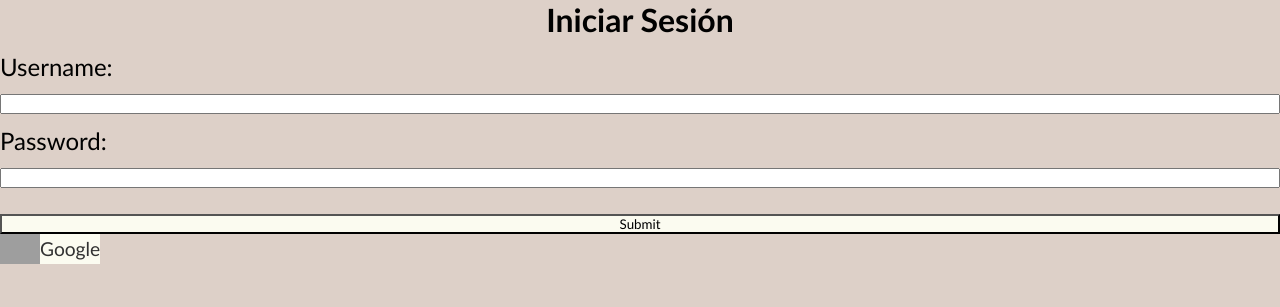
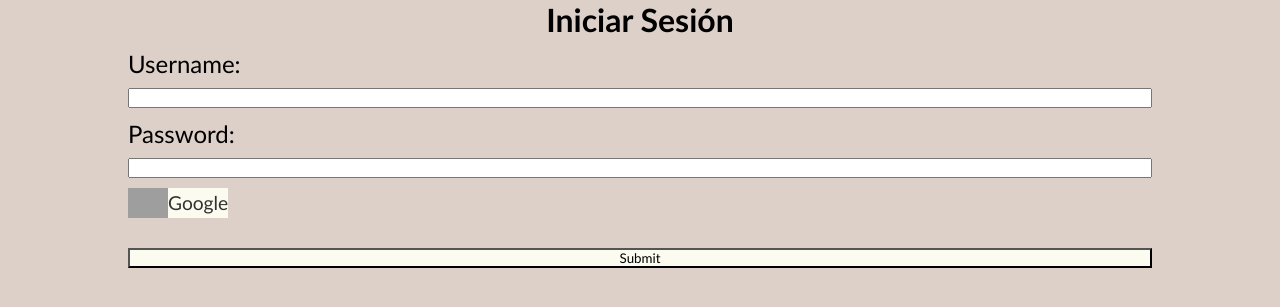
Before and after one commit to Santiago4unos/django-little-url, a Django app: page /login in a window 1280 px wide. Shown: the part 126-433 px from the top of the page. Run offline with Django 4.2, Linux system fonts and the light colour scheme; data comes from the database, SQL or seed files in the repository; both versions use the stored data as it was after the commit; some libraries are stand-ins or nearby versions; grey boxes are pictures that could not be loaded.

Commit message:
Decidí dejar así el login con google

```diff
--- a/url_short/static/url_short/style.css
+++ b/url_short/static/url_short/style.css
@@ -64,6 +64,7 @@
 form {
     display: flex;
     flex-direction: column;
+    padding: 0px 10%;
 }
 
 input[type=submit] {
@@ -97,3 +98,12 @@
 span {
     align-self: center;
 }
+
+div.form-row {
+    padding-top: 10px;
+}
+
+div#google-login {
+    padding-top: 10px;
+    padding-bottom: 10px;
+}
--- a/url_short/templates/home_error.html
+++ b/url_short/templates/home_error.html
@@ -1,5 +1,8 @@
-{% extends "home.html" %}
+{% extends "base.html" %}
+{% load static %}
+{% block title %} LittleURL - Error {% endblock title %}
 {% block content %}
     <h3>Hubo un error procesando tus respuestas</h3>
     <p>{{ error }}</p>
+    <img src="{% static "url_short/url.png" %}" alt="Url_logo"> {% comment %} This is a placeholder before I add an appropiate image {% endcomment %}
 {% endblock content %}
--- a/url_short/templates/login.html
+++ b/url_short/templates/login.html
@@ -2,6 +2,7 @@
 {% load static %}
 {% block title %} LittleURL - Log In {% endblock title %}
 {% block content %}
+{% load socialaccount %}
 <header>
         <nav>
             {% if user_is_logged_in %}<a href="./user-urls">Mis urls</a>{% endif %}
@@ -20,10 +21,10 @@
         <input name="username" id="username" type="text" required>
         <label for="password">Password:</label>
         <input name="password" id="password" type="password" required>
+        <div id="google-login">
+            <a id="google-login-btn" href="{% provider_login_url 'google' %}?next=/&prompt=none" alt="Google logo"><img src="https://d1ayxb9ooonjts.cloudfront.net/bitly2/7D3D4B49B3CB108E9DD416FA967849FBABBC49CF.svg" alt="Google logo"><span>Google</span></a>
+        </div>
         <input type="submit">
     </form>
-    <div id="google-login">
-        <a id="google-login-btn" href="http://127.0.0.1:8000/accounts/google/login/?process=login"><img src="https://d1ayxb9ooonjts.cloudfront.net/bitly2/DC9369588A3C994587104B35CF7B153A50E6B1FF.svg" alt="Google logo"><span>Google</span></a>
-    </div>
     </div>
 {% endblock content %}
--- a/url_short/templates/register.html
+++ b/url_short/templates/register.html
@@ -22,6 +22,9 @@
         <input name="email" id="email" type="text" required>
         <label for="password">Password:</label>
         <input name="password" id="password" type="password" required>
+                <div id="google-login">
+            <a id="google-login-btn" href="{% provider_login_url 'google' %}?next=/&prompt=none"><img src="https://d1ayxb9ooonjts.cloudfront.net/bitly2/7D3D4B49B3CB108E9DD416FA967849FBABBC49CF.svg" alt="Google logo"><span>Google</span></a>
+        </div>
         <input type="submit">
     </form>
 {% endblock content %}
--- a/url_shortener/settings.py
+++ b/url_shortener/settings.py
@@ -11,6 +11,7 @@
 """
 
 from pathlib import Path
+import os
 
 # Build paths inside the project like this: BASE_DIR / 'subdir'.
 BASE_DIR = Path(__file__).resolve().parent.parent
@@ -23,9 +24,9 @@
 SECRET_KEY = 'django-insecure-q^k4n0z_4c7ch=z=nsf4rytgs7z1)&vv=wi&2@3^lkl0@y@qgp'
 
 # SECURITY WARNING: don't run with debug turned on in production!
-DEBUG = True
+DEBUG = False
 
-ALLOWED_HOSTS = ["24bd-187-189-155-203.ngrok-free.app", "localhost", "127.0.0.1"]
+ALLOWED_HOSTS = ["24bd-187-189-155-203.ngrok-free.app", "localhost", "127.0.0.1", "3.147.75.192"]
 
 
 # Application definition
--- a/url_shortener/urls.py
+++ b/url_shortener/urls.py
@@ -17,6 +17,9 @@
 from django.contrib import admin
 from django.urls import path, include, re_path
 from url_short import views
+from django.conf import settings
+from django.conf.urls.static import static
+from django.views.static import serve
 
 urlpatterns = [
     path('admin/', admin.site.urls),
@@ -28,4 +31,8 @@
     path('user-urls', views.user_urls, name='user_urls'),
     path('my-url/<int:pk>', views.my_url, name='my_url'),
     re_path('', views.url_redirect, name='url_redirect'),
+    re_path(r'^media/(?P<path>.*)$', serve,{'document_root': settings.MEDIA_ROOT}),
+    re_path(r'^static/(?P<path>.*)$', serve,{'document_root': settings.STATIC_ROOT}),
 ]
+urlpatterns += static(settings.MEDIA_URL, document_root=settings.MEDIA_ROOT)
+urlpatterns += static(settings.STATIC_URL, document_root=settings.STATIC_ROOT)
```
Also changed, not shown: requirements.txt (+57 -5 lines), url_short/templates/urls.txt (added, +7 -0 lines), db.sqlite3, url_short/models.py (line endings or trailing spaces), 2 other files.
